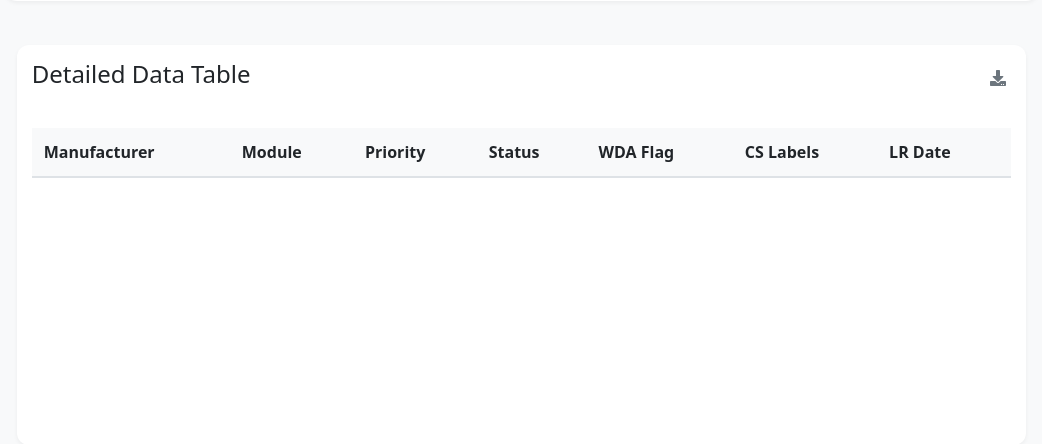
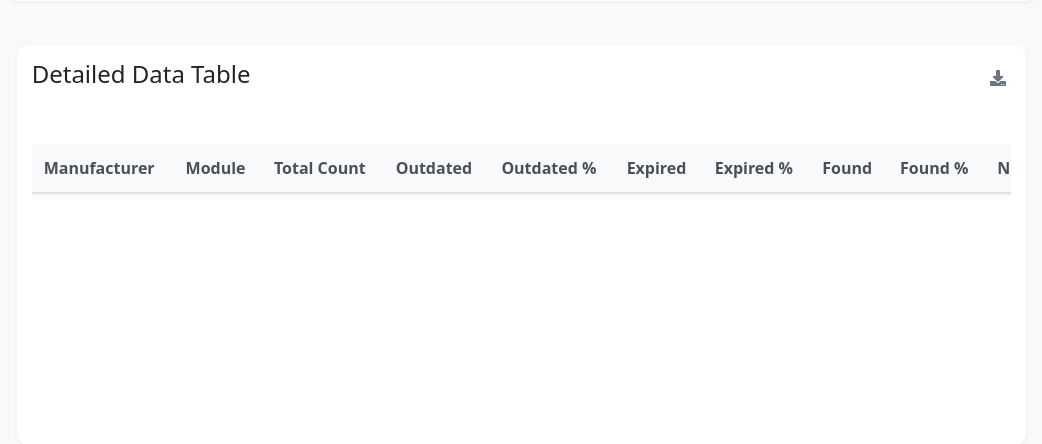
Before and after one commit to mostafaAsala/WDA_MONITOR, a Flask app: template templates/wda_reg_monitor.html in a window 1280 px wide. Shown: the part 1914-2358 px from the top of the page, without its empty margins (222-1264 px from the left). Run offline with Flask 3, Linux system fonts and the light colour scheme; the template is opened without the code that fills it, so the values that code supplies are empty; parts of the project's set-up code (start-up, migrations or seed data) failed here and were passed over; some libraries are stand-ins or nearby versions.

Commit message:
fixing table data structure

```diff
--- a/app.py
+++ b/app.py
@@ -1561,7 +1561,7 @@ def calculate_wda_reg_aggregations(df:pd.DataFrame):
         df['outdated'] = df['PRTY'].str.startswith('P') * df['COUNT']
         df['expired'] = (df['is_expired'] == True) * df['COUNT']
         df['found'] = (df['STATUS']=='found') * df['COUNT']  # Ensure STATUS has no NaN values
-        df['notfound'] = (df['STATUS']=='notfound') * df['COUNT']  # Ensure STATUS has no NaN values
+        df['notfound'] = (df['STATUS']=='not found') * df['COUNT']  # Ensure STATUS has no NaN values
 
         grouped_df = df.groupby(['MAN_NAME', 'MODULE_NAME']).agg({
         	'COUNT': 'sum',
--- a/templates/wda_reg_monitor.html
+++ b/templates/wda_reg_monitor.html
@@ -16,6 +16,49 @@
     <script src="https://cdn.jsdelivr.net/npm/select2@4.1.0-rc.0/dist/js/select2.min.js"></script>
 
     <style>
+        /* Table Styles */
+        .data-table {
+            width: 100%;
+            border-collapse: collapse;
+            margin: 1rem 0;
+            background-color: white;
+            box-shadow: 0 2px 4px rgba(0,0,0,0.1);
+        }
+
+        .data-table th,
+        .data-table td {
+            padding: 12px;
+            text-align: left;
+            border-bottom: 1px solid #e9ecef;
+        }
+
+        .data-table th {
+            background-color: #f8f9fa;
+            font-weight: 600;
+            color: #495057;
+        }
+
+        .data-table tr:hover {
+            background-color: #f8f9fa;
+        }
+
+        .percentage-cell {
+            position: relative;
+            padding-right: 25px !important;
+        }
+
+        .percentage-indicator {
+            display: inline-block;
+            width: 12px;
+            height: 12px;
+            border-radius: 50%;
+            margin-left: 8px;
+        }
+
+        .percentage-high { background-color: #28a745; }
+        .percentage-medium { background-color: #ffc107; }
+        .percentage-low { background-color: #dc3545; }
+
         .alert {
             position: fixed;
             top: 20px;
@@ -605,13 +648,15 @@
                                         <tr>
                                             <th>Manufacturer</th>
                                             <th>Module</th>
-                                            <th>Priority</th>
-                                            <th>Status</th>
-                                            <th>WDA Flag</th>
-                                            <th>CS Labels</th>
-                                            <th>LR Date</th>
-                                            <th>Count</th>
+                                            <th>Total Count</th>
+                                            <th>Outdated</th>
+                                            <th>Outdated %</th>
                                             <th>Expired</th>
+                                            <th>Expired %</th>
+                                            <th>Found</th>
+                                            <th>Found %</th>
+                                            <th>Not Found</th>
+                                            <th>Not Found %</th>
                                         </tr>
                                     </thead>
                                     <tbody id="dataTableBody">
@@ -2026,6 +2071,70 @@
             }
         }
 
+        // Function to get percentage color class
+        function getPercentageColorClass(percentage) {
+            if (percentage >= 80) return 'percentage-high';
+            if (percentage >= 40) return 'percentage-medium';
+            return 'percentage-low';
+        }
+
+        // Function to update table data
+        function updateDataTable() {
+
+            console.log("currentAggregations.data_table",currentAggregations)
+            if (currentAggregations.table_data
+            ) {
+                const tableBody = document.getElementById('dataTableBody');
+                tableBody.innerHTML = '';
+                console.log("currentAggregations.data_table",currentAggregations.table_data
+                )
+                currentAggregations.table_data
+                .forEach(row => {
+                    const totalCount = row.COUNT || 0;
+                    const outdatedPerc = totalCount > 0 ? ((row.outdated || 0) / totalCount * 100).toFixed(1) : '0.0';
+                    const expiredPerc = totalCount > 0 ? ((row.expired || 0) / totalCount * 100).toFixed(1) : '0.0';
+                    const foundPerc = totalCount > 0 ? ((row.found || 0) / totalCount * 100).toFixed(1) : '0.0';
+                    const notfoundPerc = totalCount > 0 ? ((row.notfound || 0) / totalCount * 100).toFixed(1) : '0.0';
+
+                    const tr = document.createElement('tr');
+                    tr.innerHTML = `
+                        <td>${row.MAN_NAME || ''}</td>
+                        <td>${row.MODULE_NAME || ''}</td>
+                        <td>${totalCount}</td>
+                        <td>${row.outdated || 0}</td>
+                        <td class="percentage-cell">
+                            ${outdatedPerc}%
+                            <span class="percentage-indicator ${getPercentageColorClass(100 - parseFloat(outdatedPerc))}"></span>
+                        </td>
+                        <td>${row.expired || 0}</td>
+                        <td class="percentage-cell">
+                            ${expiredPerc}%
+                            <span class="percentage-indicator ${getPercentageColorClass(100 - parseFloat(expiredPerc))}"></span>
+                        </td>
+                        <td>${row.found || 0}</td>
+                        <td class="percentage-cell">
+                            ${foundPerc}%
+                            <span class="percentage-indicator ${getPercentageColorClass(parseFloat(foundPerc))}"></span>
+                        </td>
+                        <td>${row.notfound || 0}</td>
+                        <td class="percentage-cell">
+                            ${notfoundPerc}%
+                            <span class="percentage-indicator ${getPercentageColorClass(100 - parseFloat(notfoundPerc))}"></span>
+                        </td>
+                    `;
+                    tableBody.appendChild(tr);
+                });
+            }else{
+                const tableBody = document.getElementById('dataTableBody');
+                tableBody.innerHTML = '';
+                const tr = document.createElement('tr');
+                tr.innerHTML = `
+                    <td colspan="11" class="text-center">No data available</td>
+                `;
+                tableBody.appendChild(tr);
+            }
+        }
+
         // Show notification
         function showNotification(message, type) {
             const notification = $('#notification');
```
